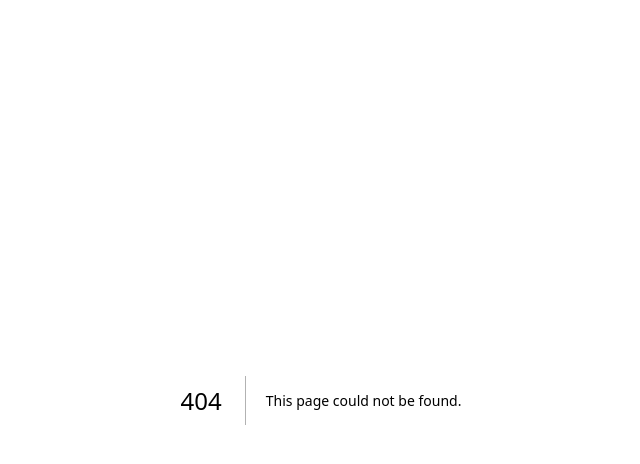
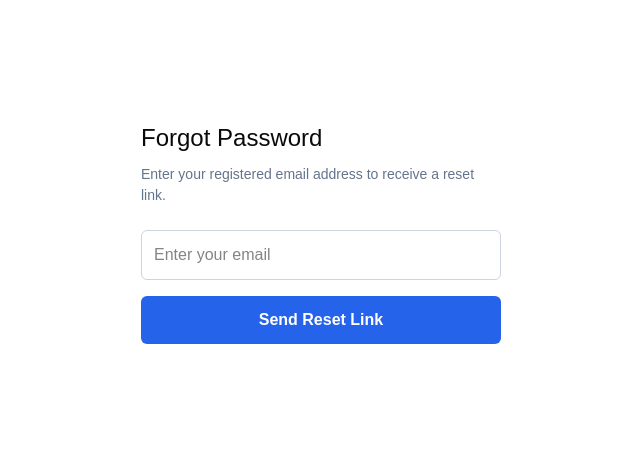
Before and after one commit to codewithjayp/Propsal-Pilot, a Next.js app: page /forgot-password in a window 1280 px wide. Before the commit this address had no page. Shown: the top 464 px of the page, without its empty margins (319-959 px from the left). Built offline with nearby package versions, Linux system fonts and the light colour scheme; no server answers.

Commit message:
Implement forgot password flow, strong auth validation, and UI fixes

```diff
--- /dev/null
+++ b/app/forgot-password/page.tsx
@@ -0,0 +1,85 @@
+"use client";
+
+import { useState } from "react";
+import { createBrowserClient } from "@supabase/ssr";
+
+export default function ForgotPasswordPage() {
+  const [email, setEmail] = useState("");
+  const [message, setMessage] = useState("");
+  const [error, setError] = useState("");
+  const [loading, setLoading] = useState(false);
+
+  const supabase = createBrowserClient(
+    process.env.NEXT_PUBLIC_SUPABASE_URL!,
+    process.env.NEXT_PUBLIC_SUPABASE_ANON_KEY!
+  );
+
+  const handleResetPassword = async (e: React.FormEvent) => {
+    e.preventDefault();
+    setLoading(true);
+    setMessage("");
+    setError("");
+
+    // 1. Validate Email
+    const emailRegex = /^[^\s@]+@[^\s@]+\.[^\s@]+$/;
+    if (!emailRegex.test(email)) {
+      setError("Please enter a valid email address.");
+      setLoading(false);
+      return;
+    }
+
+    // 2. Call Supabase Reset
+    const { error: resetError } = await supabase.auth.resetPasswordForEmail(email, {
+      // This is where the user will be redirected after clicking the email link
+      redirectTo: `${window.location.origin}/update-password`,
+    });
+
+    if (resetError) {
+      setError(resetError.message);
+    } else {
+      // 3. Show your requested success message
+      setMessage("Please check your inbox or spam folder to reset your password.");
+    }
+
+    setLoading(false);
+  };
+
+  return (
+    <div style={{ maxWidth: "400px", margin: "100px auto", padding: "20px", fontFamily: "sans-serif" }}>
+      <h1 style={{ fontSize: "24px", marginBottom: "8px" }}>Forgot Password</h1>
+      <p style={{ color: "#64748b", marginBottom: "24px", fontSize: "14px" }}>
+        Enter your registered email address to receive a reset link.
+      </p>
+
+      <form onSubmit={handleResetPassword} style={{ display: "flex", flexDirection: "column", gap: "16px" }}>
+        <input
+          type="email"
+          placeholder="Enter your email"
+          value={email}
+          onChange={(e) => setEmail(e.target.value)}
+          required
+          style={{ padding: "12px", borderRadius: "6px", border: "1px solid #cbd5e1" }}
+        />
+
+        {error && <p style={{ color: "#ef4444", fontSize: "14px", margin: 0 }}>{error}</p>}
+        {message && <p style={{ color: "#16a34a", fontSize: "14px", margin: 0, fontWeight: "500" }}>{message}</p>}
+
+        <button
+          type="submit"
+          disabled={loading || !!message}
+          style={{
+            padding: "12px",
+            backgroundColor: (loading || message) ? "#94a3b8" : "#2563eb",
+            color: "white",
+            border: "none",
+            borderRadius: "6px",
+            fontWeight: "600",
+            cursor: (loading || message) ? "not-allowed" : "pointer",
+          }}
+        >
+          {loading ? "Sending..." : "Send Reset Link"}
+        </button>
+      </form>
+    </div>
+  );
+}
--- a/app/login-test/page.tsx
+++ b/app/login-test/page.tsx
@@ -2,6 +2,7 @@
 
 import { useState, Suspense } from "react";
 import { useRouter, useSearchParams } from "next/navigation";
+import Link from "next/link";
 
 // 1. Move the actual form and searchParams logic into a child component
 function LoginForm() {
@@ -24,6 +25,27 @@ function LoginForm() {
       setError("Please enter both email and password.");
       return;
     }
+const isValidEmail = (email: string) => {
+  const emailRegex = /^[^\s@]+@[^\s@]+\.[^\s@]+$/;
+  return emailRegex.test(email);
+};
+
+const isValidPassword = (password: string) => {
+  // Min 8 chars, 1 uppercase, 1 lowercase, 1 number, 1 special character
+  const passwordRegex = /^(?=.*[a-z])(?=.*[A-Z])(?=.*\d)(?=.*[@$!%*?&])[A-Za-z\d@$!%*?&]{8,}$/;
+  return passwordRegex.test(password);
+};
+
+if (!isValidEmail(email)) {
+  setError("Please enter a valid email address.");
+  return;
+}
+if (!isValidPassword(password)) {
+  setError("Password must be at least 8 characters and include uppercase, lowercase, number, and special character.");
+  return;
+}
+
+
 
     try {
       setLoading(true);
@@ -196,6 +218,36 @@ function LoginForm() {
             </button>
           </div>
         </div>
+        <div style={{ display: "flex", justifyContent: "flex-end", marginTop: "-8px", marginBottom: "16px" }}>
+  <Link
+    href="/forgot-password"
+    style={{
+      display: "flex",
+      alignItems: "center",
+      gap: "6px",
+      color: "#2563eb",
+      fontSize: "14px",
+      textDecoration: "none",
+      fontWeight: "500",
+    }}
+  >
+    {/* SVG Lock Icon */}
+    <svg
+      width="16"
+      height="16"
+      viewBox="0 0 24 24"
+      fill="none"
+      stroke="currentColor"
+      strokeWidth="2"
+      strokeLinecap="round"
+      strokeLinejoin="round"
+    >
+      <rect x="3" y="11" width="18" height="11" rx="2" ry="2"></rect>
+      <path d="M7 11V7a5 5 0 0 1 10 0v4"></path>
+    </svg>
+    Forgot Password?
+  </Link>
+</div>
 
         <button
           type="submit"
--- a/app/test/page.tsx
+++ b/app/test/page.tsx
@@ -32,10 +32,32 @@ export default function RegisterTestPage() {
       return;
     }
 
-    if (password.length < 6) {
+    if (password.length < 8) {
       setError("Password must be at least 6 characters long.");
       return;
     }
+
+    // Add these helper functions to your Login/Register components
+
+const isValidEmail = (email: string) => {
+  const emailRegex = /^[^\s@]+@[^\s@]+\.[^\s@]+$/;
+  return emailRegex.test(email);
+};
+
+const isValidPassword = (password: string) => {
+  // Min 8 chars, 1 uppercase, 1 lowercase, 1 number, 1 special character
+  const passwordRegex = /^(?=.*[a-z])(?=.*[A-Z])(?=.*\d)(?=.*[@$!%*?&])[A-Za-z\d@$!%*?&]{8,}$/;
+  return passwordRegex.test(password);
+};
+
+if (!isValidEmail(email)) {
+  setError("Please enter a valid email address.");
+  return;
+}
+if (!isValidPassword(password)) {
+  setError("Password must be at least 8 characters and include uppercase, lowercase, number, and special character.");
+  return;
+}
 
     try {
       setLoading(true);
--- /dev/null
+++ b/app/update-password/page.tsx
@@ -0,0 +1,81 @@
+"use client";
+
+import React, { useState } from "react";
+import { useRouter } from "next/navigation";
+import { createBrowserClient } from "@supabase/ssr";
+
+export default function UpdatePasswordPage() {
+  const [newPassword, setNewPassword] = useState("");
+  const [error, setError] = useState("");
+  const [loading, setLoading] = useState(false);
+  const router = useRouter();
+
+  const supabase = createBrowserClient(
+    process.env.NEXT_PUBLIC_SUPABASE_URL!,
+    process.env.NEXT_PUBLIC_SUPABASE_ANON_KEY!
+  );
+
+  const handleUpdate = async (e: React.FormEvent<HTMLFormElement>) => {
+    e.preventDefault();
+    setLoading(true);
+    setError("");
+
+    // Apply the strong password check
+    const passwordRegex = /^(?=.*[a-z])(?=.*[A-Z])(?=.*\d)(?=.*[@$!%*?&])[A-Za-z\d@$!%*?&]{8,}$/;
+    if (!passwordRegex.test(newPassword)) {
+      setError("Password must be at least 8 characters and include uppercase, lowercase, number, and special character.");
+      setLoading(false);
+      return;
+    }
+
+    const { error: updateError } = await supabase.auth.updateUser({
+      password: newPassword
+    });
+
+    if (updateError) {
+      setError(updateError.message);
+      setLoading(false);
+    } else {
+      alert("Password updated successfully!");
+      router.push("/dashboard");
+    }
+  };
+
+  return (
+    <div style={{ maxWidth: "400px", margin: "100px auto", padding: "20px", fontFamily: "sans-serif" }}>
+      <h1 style={{ fontSize: "24px", marginBottom: "8px" }}>Create New Password</h1>
+      <p style={{ color: "#64748b", marginBottom: "24px", fontSize: "14px" }}>
+        Please enter your new strong password below.
+      </p>
+
+      <form onSubmit={handleUpdate} style={{ display: "flex", flexDirection: "column", gap: "16px" }}>
+        <input
+          type="password"
+          placeholder="New Password"
+          value={newPassword}
+          onChange={(e) => setNewPassword(e.target.value)}
+          required
+          style={{ padding: "12px", borderRadius: "6px", border: "1px solid #cbd5e1" }}
+        />
+
+        {error && <p style={{ color: "#ef4444", fontSize: "14px", margin: 0 }}>{error}</p>}
+
+        <button
+          type="submit"
+          disabled={loading}
+          style={{
+            padding: "12px",
+            backgroundColor: loading ? "#94a3b8" : "#2563eb",
+            color: "white",
+            border: "none",
+            borderRadius: "6px",
+            fontWeight: "600",
+            cursor: loading ? "not-allowed" : "pointer",
+          }}
+        >
+          {loading ? "Updating..." : "Update Password"}
+        </button>
+      </form>
+    </div>
+  );
+}
```
